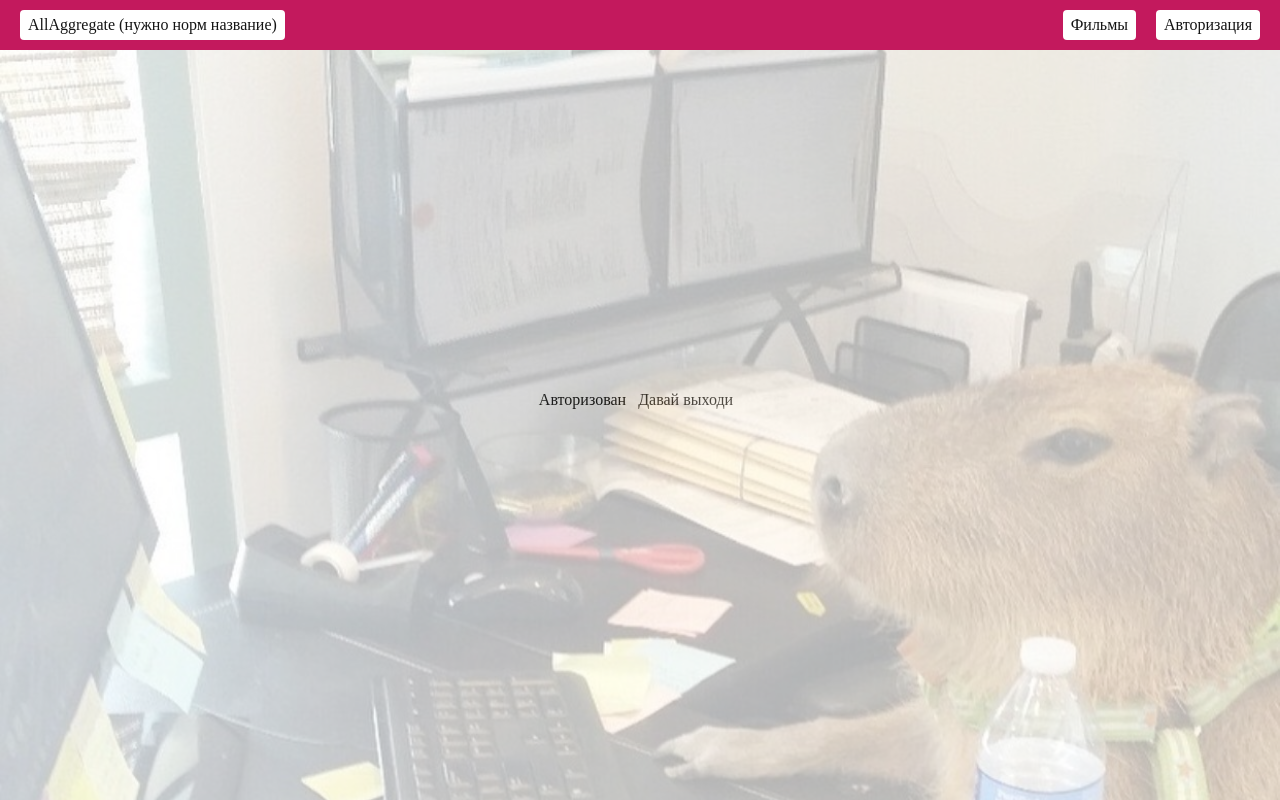
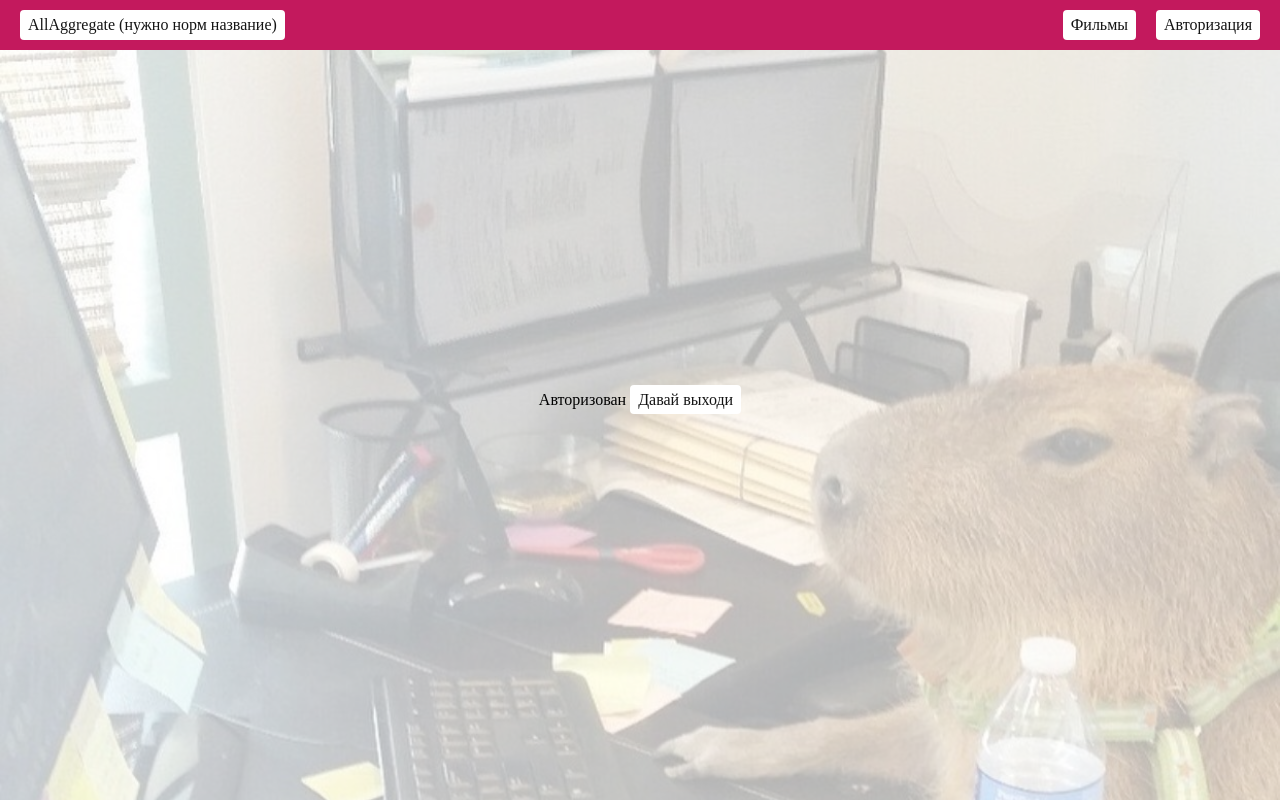
Before and after one commit to ivansheshin/allaggregate, a Nuxt app: page /auth in a window 1280 px wide. Shown: the top 800 px of the page. Built offline with nearby package versions, Linux system fonts and the light colour scheme.

Commit message:
fix index

```diff
--- a/components/Header.vue
+++ b/components/Header.vue
@@ -27,7 +27,7 @@ export default Vue.extend({
 .header {
   position: fixed;
   top: 0;
-  z-index: 100;
+  z-index: 2;
   display: flex;
   align-items: center;
   justify-content: space-between;
--- a/layouts/default.vue
+++ b/layouts/default.vue
@@ -26,7 +26,8 @@ export default {
 }
 
 .container {
-  z-index: 100;
+  position: relative;
+  z-index: 1;
   display: flex;
   align-items: center;
   justify-content: center;
```
